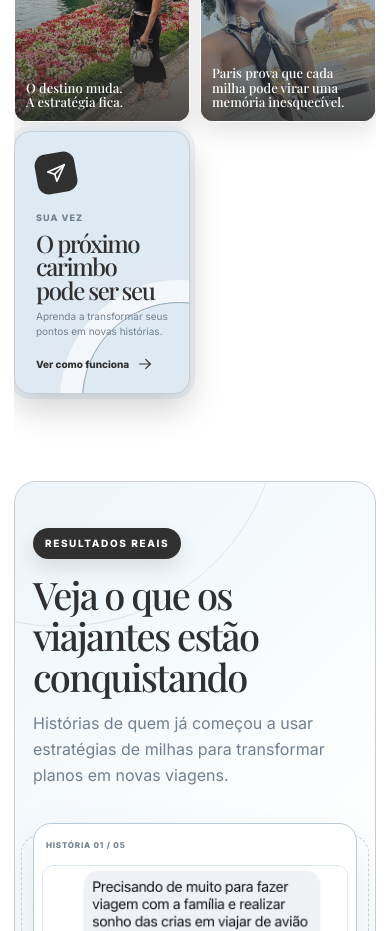
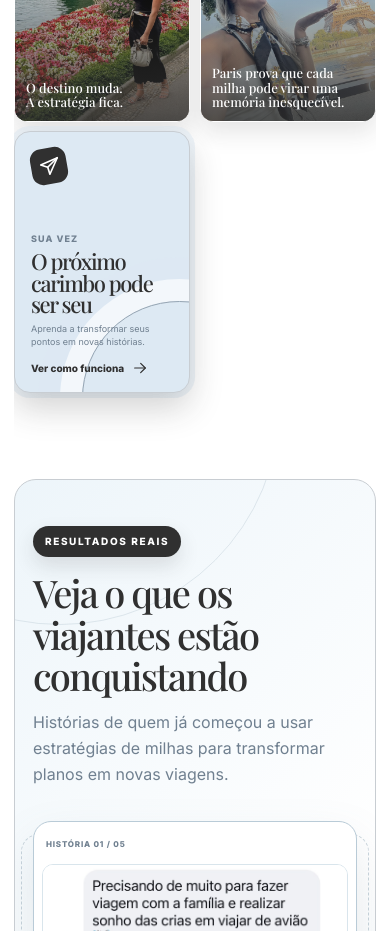
Before and after one commit to kevinlucascosta/domine-suas-milhas-site, a Next.js app: page / in a window 390 px wide. Shown: the part 4020-4951 px from the top of the page. Built offline with nearby package versions, Linux system fonts and the light colour scheme; no server answers; a web font is replaced by a local one.

Commit message:
fix: ajusta card de carimbo no mobile

```diff
--- a/src/components/home-motion.module.css
+++ b/src/components/home-motion.module.css
@@ -24,3 +24,38 @@
     transform: none;
   }
 }
+
+@media (max-width: 620px) {
+  .flow :global(.travel-memory-next-card) {
+    align-self: auto;
+    height: auto;
+    min-height: clamp(244px, 70vw, 262px);
+    max-height: 262px;
+    padding: 16px;
+  }
+
+  .flow :global(.travel-memory-next-icon) {
+    width: 36px;
+    height: 36px;
+  }
+
+  .flow :global(.travel-memory-next .small-label) {
+    margin-top: 12px;
+  }
+
+  .flow :global(.travel-memory-next h3) {
+    max-width: 160px;
+    margin: 6px 0;
+    font-size: clamp(20px, 6vw, 22px);
+  }
+
+  .flow :global(.travel-memory-next p) {
+    max-width: 160px;
+    font-size: 9px;
+    line-height: 1.45;
+  }
+
+  .flow :global(.travel-memory-next-action) {
+    margin-top: 12px;
+  }
+}
```
Also changed, not shown: 1 other file (tests, documents, lock files or other folders).
